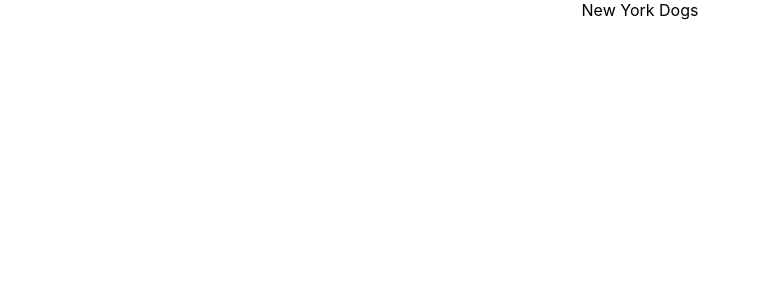
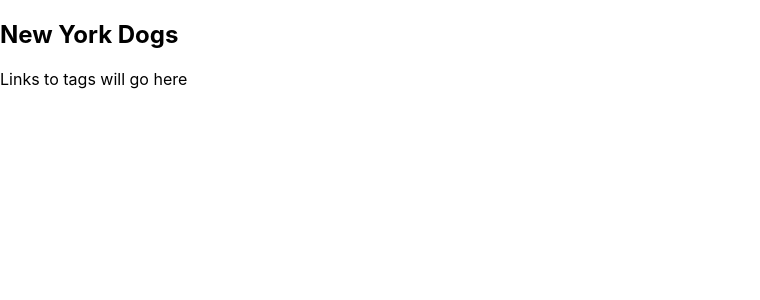
Before and after one commit to RebekahGomez/newyorkdogs, a React (Create React App) app: page / in a window 1280 px wide. Shown: the top 300 px of the page, without its empty margins (0-760 px from the left). Built offline with nearby package versions, Linux system fonts and the light colour scheme.

Commit message:
basic Navbar

```diff
--- a/src/App.js
+++ b/src/App.js
@@ -1,7 +1,13 @@
 import "./App.css";
+import React from "react";
+import Navbar from "./components/Navbar/Navbar";
 
 function App() {
-  return <div className="App">New York Dogs</div>;
+  return (
+    <div>
+      <Navbar />
+    </div>
+  );
 }
 
 export default App;
--- /dev/null
+++ b/src/components/Navbar/Navbar.js
@@ -0,0 +1,13 @@
+import React from "react";
+import "./Navbar.css";
+
+const Navbar = () => {
+  return (
+    <nav className="navbar">
+      <h1>New York Dogs</h1>
+      <div className="links">Links to tags will go here</div>
+    </nav>
+  );
+};
+
+export default Navbar;
```
Also changed, not shown: src/components/Footer/Footer.css (added), src/components/Footer/Footer.js (added), src/components/Navbar/Navbar.css (added), 1 other file (tests, documents, lock files or other folders).
